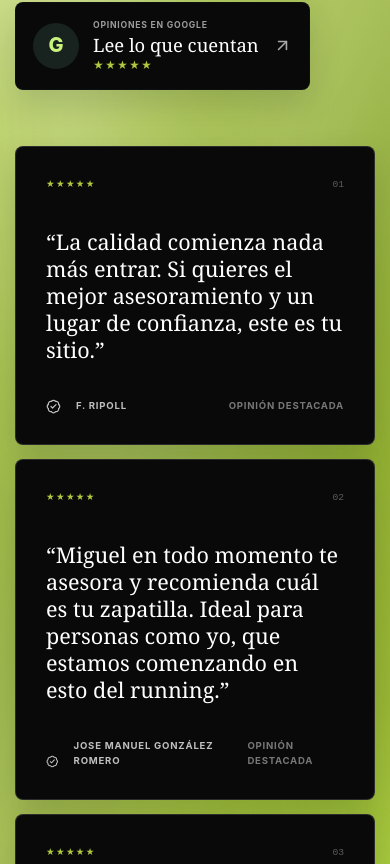
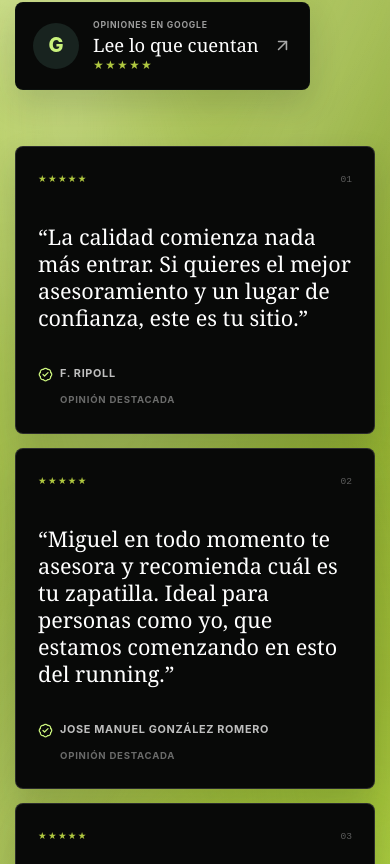
Before and after one commit to caporrfer/ibhola, a Next.js app: page / in a window 390 px wide. Shown: the part 5760-6624 px from the top of the page. Built offline with nearby package versions, Linux system fonts and the light colour scheme; no server answers.

Commit message:
Fix mobile review author layout

```diff
--- a/app/globals.css
+++ b/app/globals.css
@@ -227,8 +227,11 @@ h1 em, h2 em, h3 em { color: inherit; font-style: normal; font-weight: inherit;
 .review--wide > div { color: var(--white); }
 .review blockquote { max-width: 900px; margin: 35px 0; font-family: var(--serif); font-size: clamp(1.35rem, 2vw, 2rem); line-height: 1.25; }
 .review--wide blockquote { font-size: clamp(2rem, 3.5vw, 3.6rem); }
-.review footer { display: flex; align-items: center; gap: 7px; color: rgba(255,255,255,.74); font-size: .6rem; font-weight: 730; letter-spacing: .08em; text-transform: uppercase; }
-.review footer > span { margin-left: auto; color: rgba(255,255,255,.4); }
+.review footer { display: flex; align-items: flex-end; justify-content: space-between; gap: 18px; color: rgba(255,255,255,.74); font-size: .6rem; font-weight: 730; letter-spacing: .08em; text-transform: uppercase; }
+.review__author { min-width: 0; display: flex; align-items: flex-start; gap: 7px; line-height: 1.45; }
+.review__author svg { flex: 0 0 auto; margin-top: 1px; color: var(--pistachio-action); }
+.review__author > span { overflow-wrap: anywhere; }
+.review__label { flex: 0 0 auto; color: rgba(255,255,255,.4); white-space: nowrap; }
 .review--wide footer { color: rgba(255,255,255,.78); }
 
 /* Social feed */
@@ -502,7 +505,10 @@ h1 em, h2 em, h3 em { color: inherit; font-style: normal; font-weight: inherit;
   .reviews__score-copy strong { overflow: visible; font-size: 1.15rem; text-overflow: clip; white-space: normal; }
   .reviews__grid { grid-template-columns: 1fr; }
   .review--wide { grid-column: auto; }
-  .review, .review--wide { min-height: 245px; }
+  .review, .review--wide { min-height: 245px; padding: 25px 22px; }
+  .review footer { align-items: flex-start; flex-direction: column; gap: 10px; }
+  .review__author { font-size: .68rem; letter-spacing: .06em; }
+  .review__label { padding-left: 22px; white-space: normal; }
   .review--wide blockquote { font-size: 1.85rem; }
   .social-feed__intro h2 { font-size: clamp(2.9rem, 13vw, 4.2rem); }
   .social-feed__platforms { display: grid; grid-template-columns: 1fr 1fr; }
@@ -577,8 +583,6 @@ h1 em, h2 em, h3 em { color: inherit; font-style: normal; font-weight: inherit;
 .faq-contact .eyebrow { color: var(--terracotta); }
 .reviews-carousel { display: grid; grid-auto-flow: column; grid-auto-columns: minmax(320px, 36%); gap: 14px; overflow-x: auto; scroll-snap-type: x mandatory; padding: 4px 0 22px; margin-bottom: 28px; scrollbar-color: var(--terracotta) rgba(255,255,255,.12); }
 .reviews-carousel .review { min-height: 320px; scroll-snap-align: start; }
-.review footer { display: flex; align-items: flex-end; justify-content: space-between; gap: 15px; }
-.review footer > span { display: flex; align-items: center; gap: 6px; color: rgba(255,255,255,.45); font-size: .6rem; }
 .product-card__price { display: block; margin-top: 25px; color: var(--white); font-family: var(--serif); font-size: 1.6rem; font-weight: 400; }
 .interior { min-height: 100vh; background: var(--forest-gradient-light); color: var(--forest-deep); }
 .page-hero { min-height: 600px; position: relative; display: flex; align-items: flex-end; overflow: hidden; padding: 170px 0 95px; background: radial-gradient(circle at 78% 22%, rgba(149,198,83,.36), transparent 32%), var(--forest-gradient); color: white; }
--- a/components/HomePage.tsx
+++ b/components/HomePage.tsx
@@ -61,7 +61,7 @@ export function HomePage() {
 
       <section className="reviews section" id="opiniones"><div className="container">
         <div className="reviews__heading reveal"><div><p className="eyebrow">La comunidad habla</p><h2>¿Qué opinan <em>nuestros clientes?</em></h2></div><GoogleReviewsLink /></div>
-        <div className="reviews__grid">{reviews.map((review, index) => <article className="review reveal" key={review.quote}><div><span className="review__stars" aria-hidden="true">★★★★★</span><span>{String(index + 1).padStart(2, "0")}</span></div><blockquote>“{review.quote}”</blockquote><footer><BadgeCheck size={15} /> {review.author}<span>Opinión destacada</span></footer></article>)}</div>
+        <div className="reviews__grid">{reviews.map((review, index) => <article className="review reveal" key={review.quote}><div><span className="review__stars" aria-hidden="true">★★★★★</span><span>{String(index + 1).padStart(2, "0")}</span></div><blockquote>“{review.quote}”</blockquote><footer><span className="review__author"><BadgeCheck size={15} aria-hidden="true" /><span>{review.author}</span></span><span className="review__label">Opinión destacada</span></footer></article>)}</div>
       </div></section>
 
       <section className="social-feed section"><div className="container">
```
